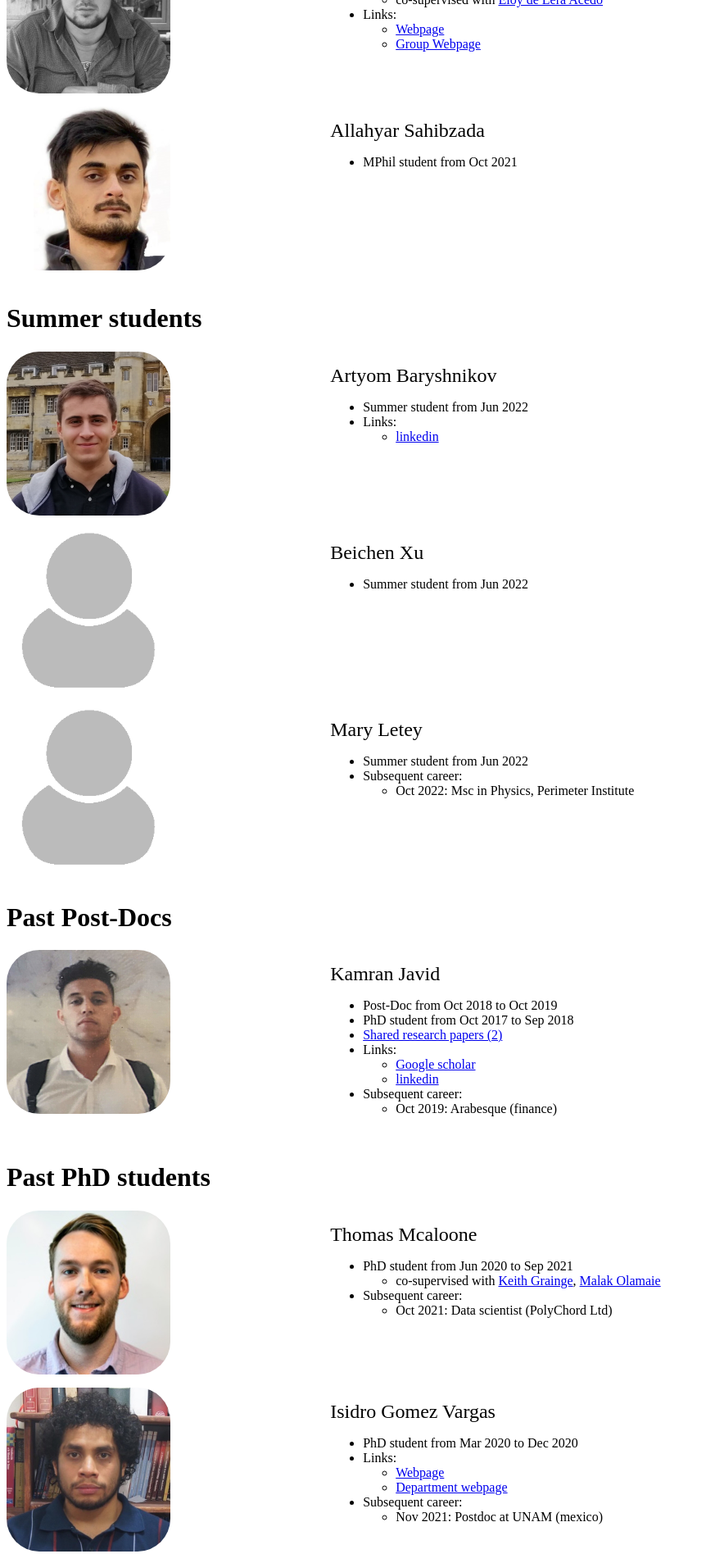
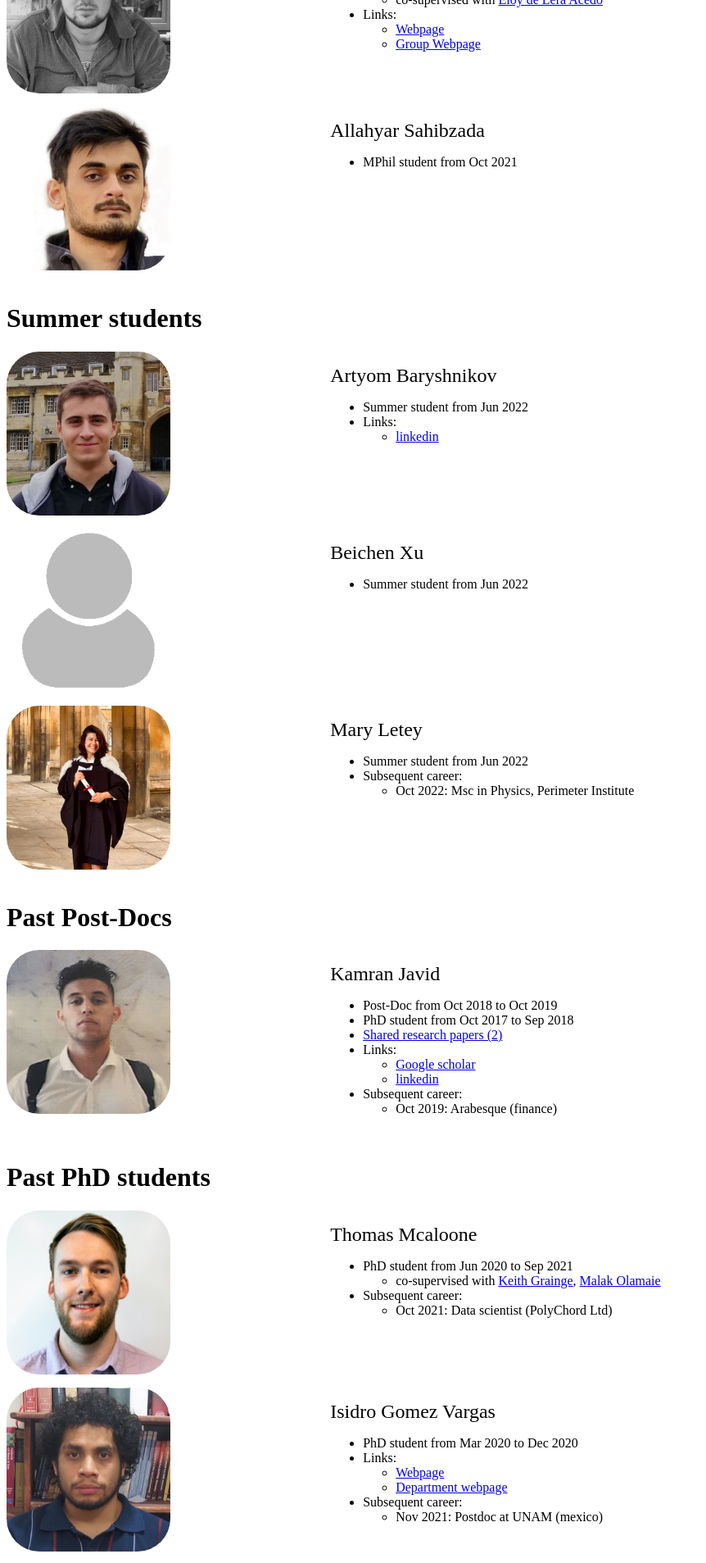
Before and after one commit to williamjameshandley/williamjameshandley.github.io, a Jekyll site: the page assets/students/students.html, which Jekyll copies as it is, in a window 1280 px wide. Shown: the part 2314-4221 px from the top of the page at 82% size, without its empty margins (0-862 px from the left). Built offline with Jekyll 4.4.1, drawn with Linux system fonts in a browser that asks for light colours.

Commit message:
Added student picture

```diff
--- a/assets/students/students.html
+++ b/assets/students/students.html
@@ -302,7 +302,7 @@
       </p>
     </div>
     <div class="grid-item">
-      <img src="/assets/images/user.png" />
+      <img src="/assets/students/images/mary_letey.jpg" />
     </div>
     <div class="grid-item">
       <p>
--- a/assets/students/students.yaml
+++ b/assets/students/students.yaml
@@ -386,6 +386,8 @@ Mary Letey:
   summer:
     start: 2022-06-24
   email: mil26@cam.ac.uk
+  original_image: images/originals/mary_letey.jpg
+  image: images/mary_letey.jpg
   destination:
     2022-10-01: Msc in Physics, Perimeter Institute
 Mattia Varrone:
```
Also changed, not shown: assets/students/images/mary_letey.jpg (added), assets/students/images/originals/mary_letey.jpg (added), assets/students/students.png.
